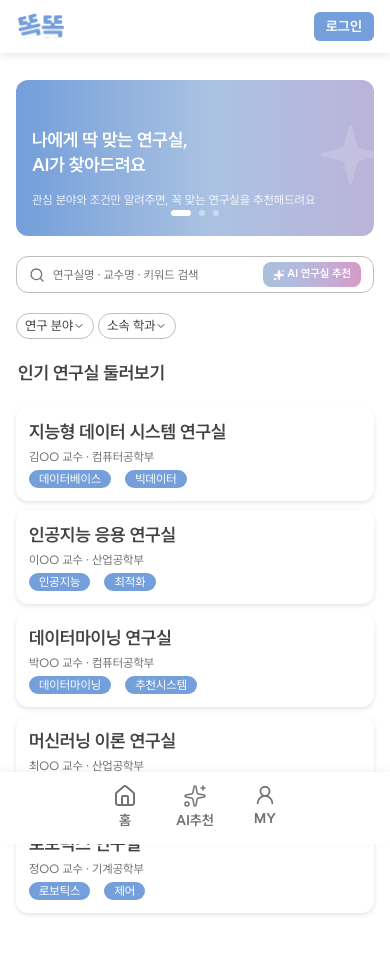
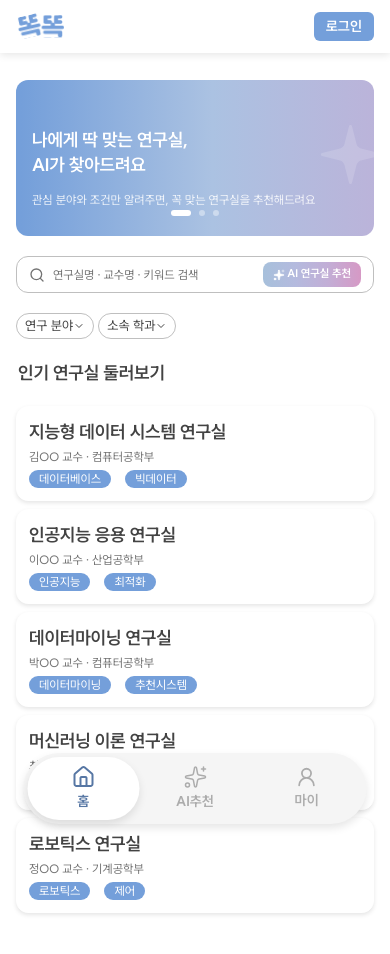
Before and after one commit to inu-appcenter/team-2-project-web, a Next.js app: page / in a window 390 px wide. Shown: the top 954 px of the page. Built offline with nearby package versions, Linux system fonts and the light colour scheme.

Commit message:
🎨 design : 플로팅 하단 내비게이션 UI 반영

```diff
--- a/src/_pages/home/ui/home-page.tsx
+++ b/src/_pages/home/ui/home-page.tsx
@@ -17,7 +17,7 @@ export type HomePageProps = {
 
 export function HomePage({ labs }: HomePageProps) {
   return (
-    <div className="min-h-screen overflow-x-hidden bg-bg-default pb-[calc(72px+env(safe-area-inset-bottom))] text-text-default md:pb-0">
+    <div className="min-h-screen overflow-x-hidden bg-bg-default pb-[calc(111px_+_env(safe-area-inset-bottom))] text-text-default md:pb-0">
       <SiteHeader activeItem="home" />
       <main>
         <div className="px-4 pb-11 pt-[27px] md:hidden">
--- a/src/widgets/mobile-bottom-nav/ui/mobile-bottom-nav.tsx
+++ b/src/widgets/mobile-bottom-nav/ui/mobile-bottom-nav.tsx
@@ -1,5 +1,7 @@
-import Image from "next/image";
+"use client";
+
 import Link from "next/link";
+import { usePathname } from "next/navigation";
 
 type MobileBottomNavItem = {
   href: string;
@@ -25,33 +27,62 @@ const items: MobileBottomNavItem[] = [
     href: "/mypage",
     icon: "/icons/home/mobile/profile.svg",
     iconSize: 22,
-    label: "MY",
+    label: "마이",
   },
 ];
 
+const AI_GRADIENT =
+  "linear-gradient(90deg, #a7c0db 0%, #b4bade 33%, #c2aed6 66%, #d699c5 100%)";
+
 export function MobileBottomNav() {
+  const pathname = usePathname() ?? "";
+
   return (
     <nav
       aria-label="모바일 주요 메뉴"
-      className="fixed inset-x-0 bottom-0 z-40 flex h-[calc(72px+env(safe-area-inset-bottom))] items-start justify-center gap-[30px] bg-bg-default px-4 pb-[env(safe-area-inset-bottom)] pt-3 shadow-[0_-2px_8px_var(--color-opacity-black-5)] md:hidden"
+      className="fixed bottom-[calc(20px_+_env(safe-area-inset-bottom))] left-1/2 z-40 flex h-[71px] w-[calc(100%_-_32px)] max-w-[343px] -translate-x-1/2 items-center rounded-[var(--radius-full)] bg-bg-neutral p-1 shadow-[0_4px_8px_var(--color-opacity-black-10)] md:hidden"
     >
-      {items.map((item) => (
+      {items.map((item) => {
+        const isActive =
+          item.href === "/"
+            ? pathname === item.href
+            : pathname === item.href || pathname.startsWith(`${item.href}/`);
+        const isAiActive = isActive && item.href === "/recommendations";
+        const activeColor = isAiActive ? AI_GRADIENT : "var(--color-text-primary)";
+
+        return (
           <Link
-          className="flex w-10 flex-col items-center gap-0.5 rounded-sm text-text-subtle focus-visible:outline-2 focus-visible:outline-offset-2 focus-visible:outline-border-primary"
+            aria-current={isActive ? "page" : undefined}
+            className={`flex min-w-0 flex-1 flex-col items-center gap-0.5 rounded-[var(--radius-full)] py-2 font-semibold leading-[1.5] focus-visible:outline-2 focus-visible:outline-offset-2 focus-visible:outline-border-primary ${isActive ? "bg-bg-default shadow-[0_4px_8px_var(--color-opacity-black-10)]" : ""}`}
             href={item.href}
             key={item.href}
           >
             <span
-            className="relative flex shrink-0 items-center justify-center"
-            style={{ height: item.iconSize, width: item.iconSize }}
+              aria-hidden="true"
+              className="block shrink-0"
+              style={{
+                background: isActive ? activeColor : "var(--color-text-subtlest)",
+                height: item.iconSize,
+                maskImage: `url(${item.icon})`,
+                maskPosition: "center",
+                maskRepeat: "no-repeat",
+                maskSize: "contain",
+                WebkitMaskImage: `url(${item.icon})`,
+                WebkitMaskPosition: "center",
+                WebkitMaskRepeat: "no-repeat",
+                WebkitMaskSize: "contain",
+                width: item.iconSize,
+              }}
+            />
+            <span
+              className={`whitespace-nowrap text-[length:var(--font-size-label1)] ${isAiActive ? "bg-clip-text text-transparent" : isActive ? "text-text-primary" : "text-text-subtlest"}`}
+              style={isAiActive ? { backgroundImage: AI_GRADIENT } : undefined}
             >
-            <Image alt="" fill sizes={`${item.iconSize}px`} src={item.icon} />
-          </span>
-          <span className="whitespace-nowrap text-[length:var(--font-size-label1)] font-semibold leading-[1.5]">
               {item.label}
             </span>
           </Link>
-      ))}
+        );
+      })}
     </nav>
   );
 }
```
Lines whose indentation alone changed are shown as unchanged.
